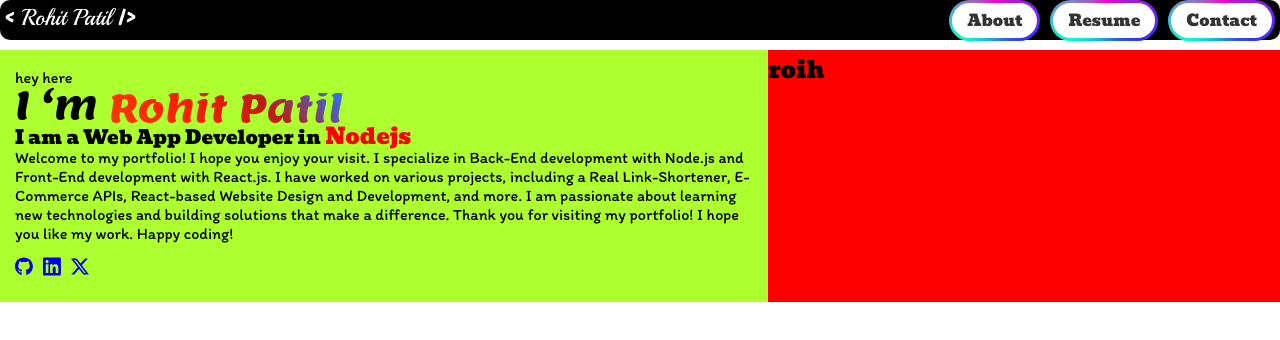
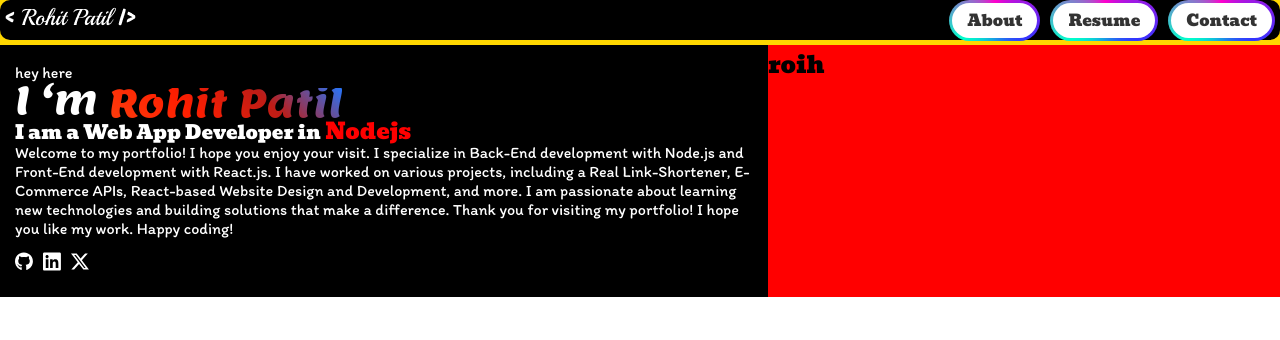
Before and after one commit to rohitrpatil45/portfolio, a React (Vite) app: page / in a window 1280 px wide. Shown: the top 340 px of the page. Built offline with nearby package versions, Linux system fonts and the light colour scheme.

Commit message:
left container is 8- completed

```diff
--- a/src/assets/layouts/layout.css
+++ b/src/assets/layouts/layout.css
@@ -7,9 +7,12 @@
 .main-container{
     max-width: 1280px;
     margin: 0 auto;
+    background:gold;
+
     /* padding-top: 20px; */
 }
 .outlet-container{
-    padding-top: 10px;
+    padding-top: 5px;
+
 
 }
--- a/src/components/herosection.css
+++ b/src/components/herosection.css
@@ -15,7 +15,7 @@
   max-width: 1280px;
   margin: 0 auto;
   width: 100%;
-  background: greenyellow;
+  background: rgb(0, 0, 0);
 }
 
 .mainleft {
@@ -32,12 +32,18 @@
 
 .hey-here-text {
   font-family: "Itim", cursive;
+  color: white;
+}
+
+.iam-span{
+  color: white;
 }
 
 .main-heading-container  span{
   font-family: "Lemon", serif;
   font-weight: 400;
   font-size: clamp(1rem, 6vw, 2.4rem);
+
   /* background: yellow; */
 }
 
@@ -61,6 +67,7 @@
   margin: 0;
   padding: 0;
   box-sizing: border-box;
+  color: white;
 
 
 }
@@ -85,6 +92,7 @@
   display: inline-block; /* Prevent block stacking */
   vertical-align: middle;
   font-size: clamp(0.7em, 1.4vw, 1em);
+  color: white;
 }
 .social-median-contianer{
 display: flex;
@@ -96,6 +104,7 @@
   width: clamp(1em, 1.4vw, 1.5em);
   /* background: red; */
   height: 27px;
+  color: white;
 }
 
 
```
